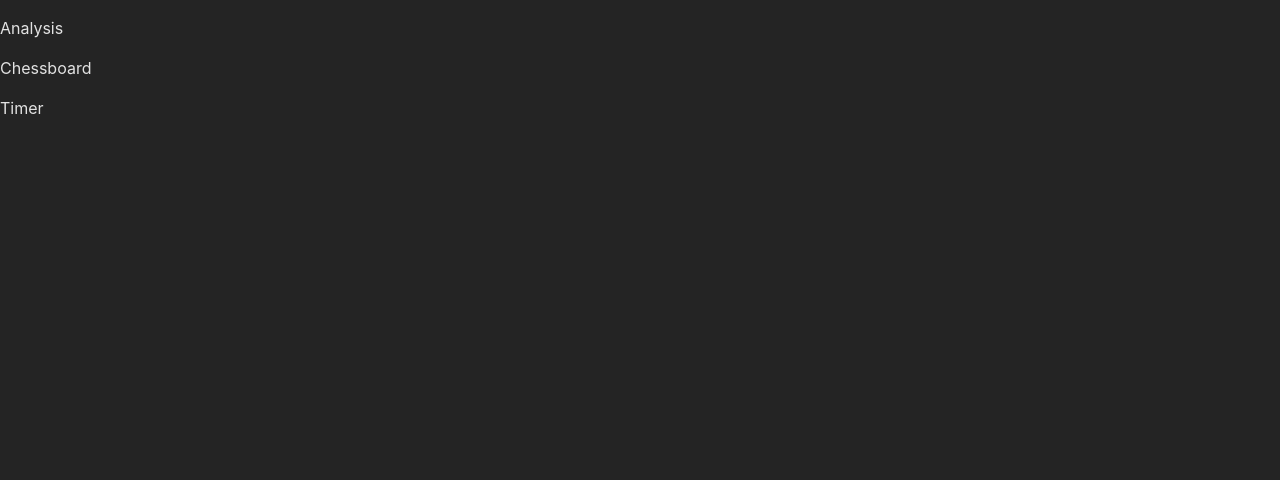
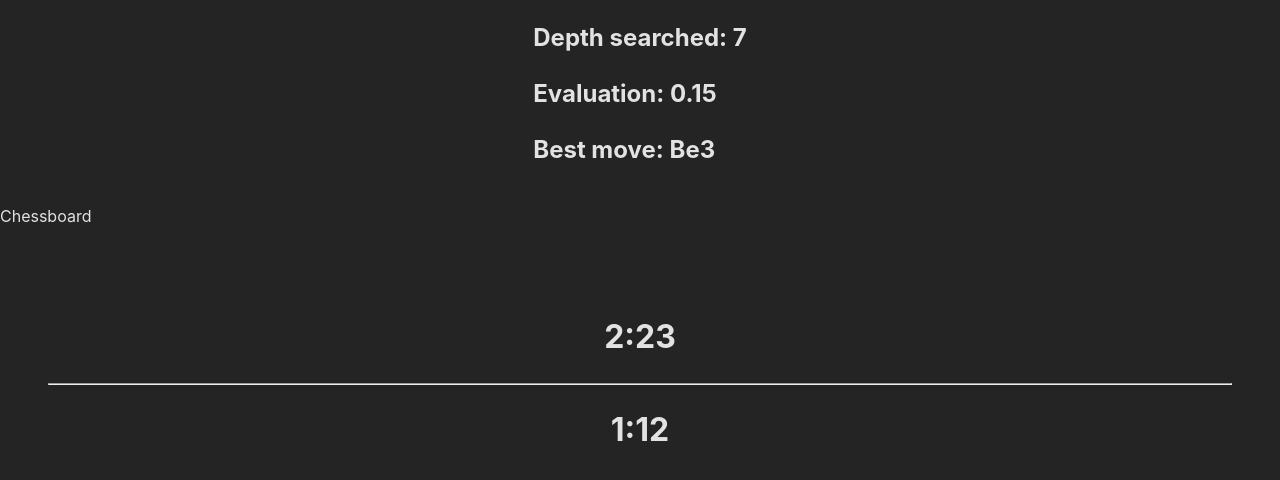
Before and after one commit to zeraye/kai, a React (Vite) app: page / in a window 1280 px wide. Shown: the top 480 px of the page. Built offline with nearby package versions, Linux system fonts and the light colour scheme.

Commit message:
feat: add basic styling to `Analysis` and `Timer` component

```diff
--- a/src/components/Analysis/Analysis.tsx
+++ b/src/components/Analysis/Analysis.tsx
@@ -1,5 +1,18 @@
 const Analysis = () => {
-  return <p>Analysis</p>;
+  return (
+    <div
+      style={{
+        display: "flex",
+        justifyContent: "center",
+      }}
+    >
+      <div>
+        <h2>Depth searched: 7</h2>
+        <h2>Evaluation: 0.15</h2>
+        <h2>Best move: Be3</h2>
+      </div>
+    </div>
+  );
 };
 
 export default Analysis;
--- a/src/components/Timer/Timer.tsx
+++ b/src/components/Timer/Timer.tsx
@@ -1,5 +1,11 @@
 const Timer = () => {
-  return <p>Timer</p>;
+  return (
+    <div style={{ textAlign: "center", padding: "3em" }}>
+      <h1>2:23</h1>
+      <hr />
+      <h1>1:12</h1>
+    </div>
+  );
 };
 
 export default Timer;
```
